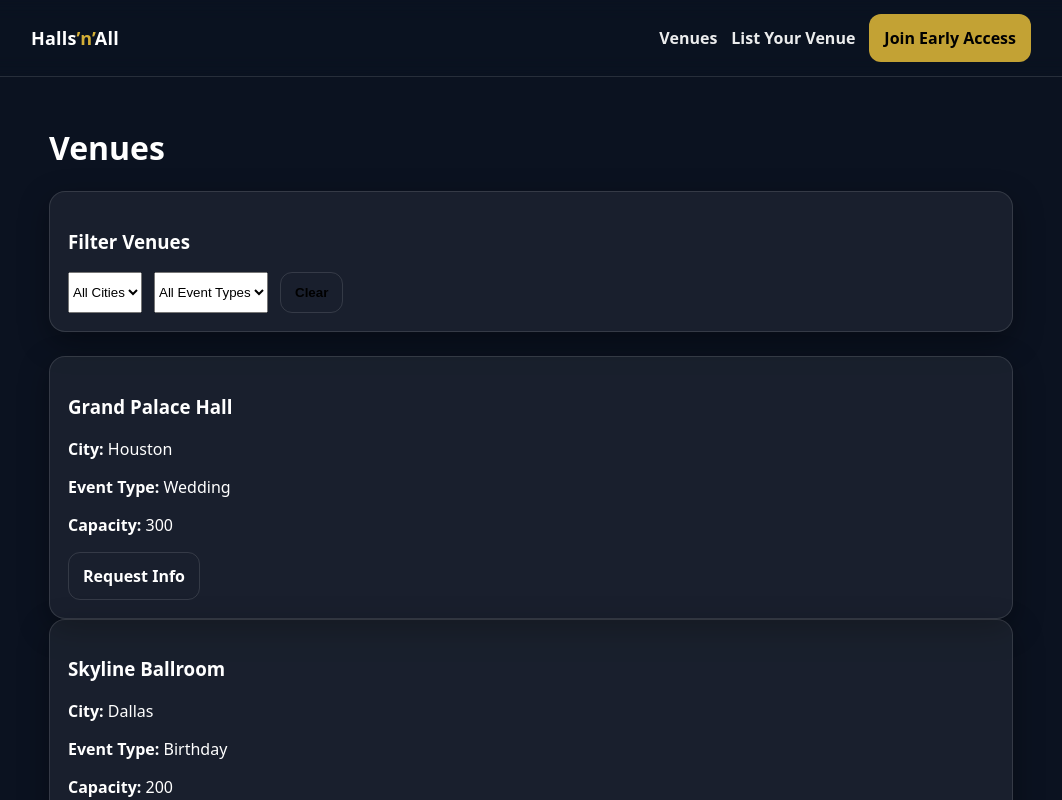
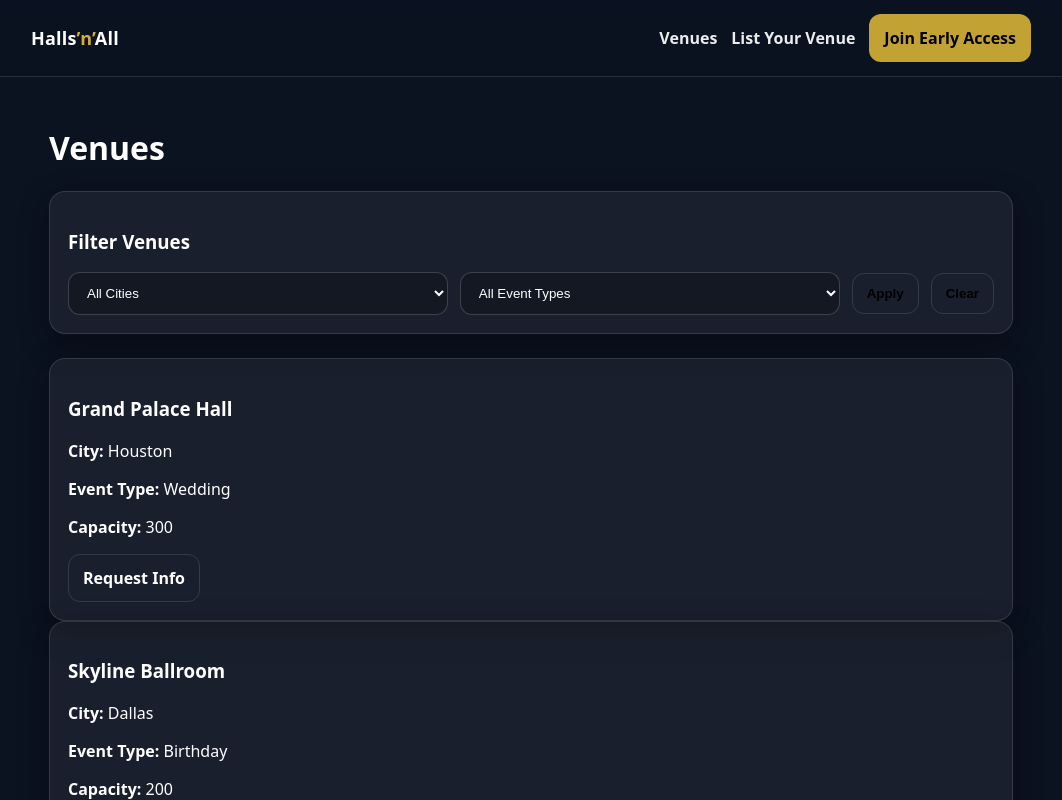
Before and after one commit to hallsnall/hallsnall, a Next.js app: page /venues in a window 1280 px wide. Shown: the top 800 px of the page, without its empty margins (109-1171 px from the left). Built offline with nearby package versions, Linux system fonts and the light colour scheme.

Commit message:
Fix duplicate venues: filters UI only

```diff
--- a/components/VenueFiltersClient.js
+++ b/components/VenueFiltersClient.js
@@ -1,70 +1,62 @@
 "use client";
 
 import { useState } from "react";
-import VenueCard from "./VenueCard";
+import { usePathname, useRouter, useSearchParams } from "next/navigation";
 
-const venues = [
-  { id: 1, name: "Grand Palace Hall", city: "Houston", type: "Wedding", capacity: 300 },
-  { id: 2, name: "Skyline Ballroom", city: "Dallas", type: "Birthday", capacity: 200 },
-  { id: 3, name: "Riverside Event Center", city: "Houston", type: "Corporate", capacity: 500 },
-  { id: 4, name: "Garden Pavilion", city: "Atlanta", type: "Wedding", capacity: 180 },
-  { id: 5, name: "Downtown Loft", city: "Chicago", type: "Baby Shower", capacity: 120 }
-];
+export default function VenueFiltersClient({ cities = [], types = [] }) {
+  const router = useRouter();
+  const pathname = usePathname();
+  const searchParams = useSearchParams();
 
-export default function VenueFiltersClient() {
-  const [city, setCity] = useState("All");
-  const [eventType, setEventType] = useState("All");
+  const [city, setCity] = useState(searchParams.get("city") || "");
+  const [eventType, setEventType] = useState(searchParams.get("type") || "");
 
-  const filteredVenues = venues.filter((venue) => {
-    return (
-      (city === "All" || venue.city === city) &&
-      (eventType === "All" || venue.type === eventType)
-    );
-  });
+  function apply() {
+    const params = new URLSearchParams(searchParams.toString());
+
+    if (city) params.set("city", city);
+    else params.delete("city");
+
+    if (eventType) params.set("type", eventType);
+    else params.delete("type");
+
+    const qs = params.toString();
+    router.push(qs ? `${pathname}?${qs}` : pathname);
+  }
+
+  function clear() {
+    setCity("");
+    setEventType("");
+    router.push(pathname);
+  }
 
   return (
-    <div>
-      {/* FILTER BAR */}
-      <div className="card" style={{ marginBottom: "24px" }}>
-        <h3>Filter Venues</h3>
+    <div className="card" style={{ marginBottom: 24 }}>
+      <h3>Filter Venues</h3>
 
-        <div style={{ display: "flex", gap: "12px", flexWrap: "wrap" }}>
-          <select value={city} onChange={(e) => setCity(e.target.value)}>
-            <option value="All">All Cities</option>
-            <option value="Houston">Houston</option>
-            <option value="Dallas">Dallas</option>
-            <option value="Atlanta">Atlanta</option>
-            <option value="Chicago">Chicago</option>
-          </select>
+      <div style={{ display: "flex", gap: 12, flexWrap: "wrap", alignItems: "center" }}>
+        <select className="input" value={city} onChange={(e) => setCity(e.target.value)}>
+          <option value="">All Cities</option>
+          {cities.map((c) => (
+            <option key={c} value={c}>{c}</option>
+          ))}
+        </select>
 
-          <select value={eventType} onChange={(e) => setEventType(e.target.value)}>
-            <option value="All">All Event Types</option>
-            <option value="Wedding">Wedding</option>
-            <option value="Birthday">Birthday</option>
-            <option value="Corporate">Corporate</option>
-            <option value="Baby Shower">Baby Shower</option>
-          </select>
+        <select className="input" value={eventType} onChange={(e) => setEventType(e.target.value)}>
+          <option value="">All Event Types</option>
+          {types.map((t) => (
+            <option key={t} value={t}>{t}</option>
+          ))}
+        </select>
 
-          <button
-            className="btn"
-            onClick={() => {
-              setCity("All");
-              setEventType("All");
-            }}
-          >
-            Clear
-          </button>
-        </div>
+        <button className="btn" type="button" onClick={apply}>
+          Apply
+        </button>
+
+        <button className="btn btnGhost" type="button" onClick={clear}>
+          Clear
+        </button>
       </div>
-
-      {/* RESULTS */}
-      {filteredVenues.length === 0 && (
-        <p>No venues match your filters.</p>
-      )}
-
-      {filteredVenues.map((venue) => (
-        <VenueCard key={venue.id} venue={venue} />
-      ))}
     </div>
   );
 }
```
